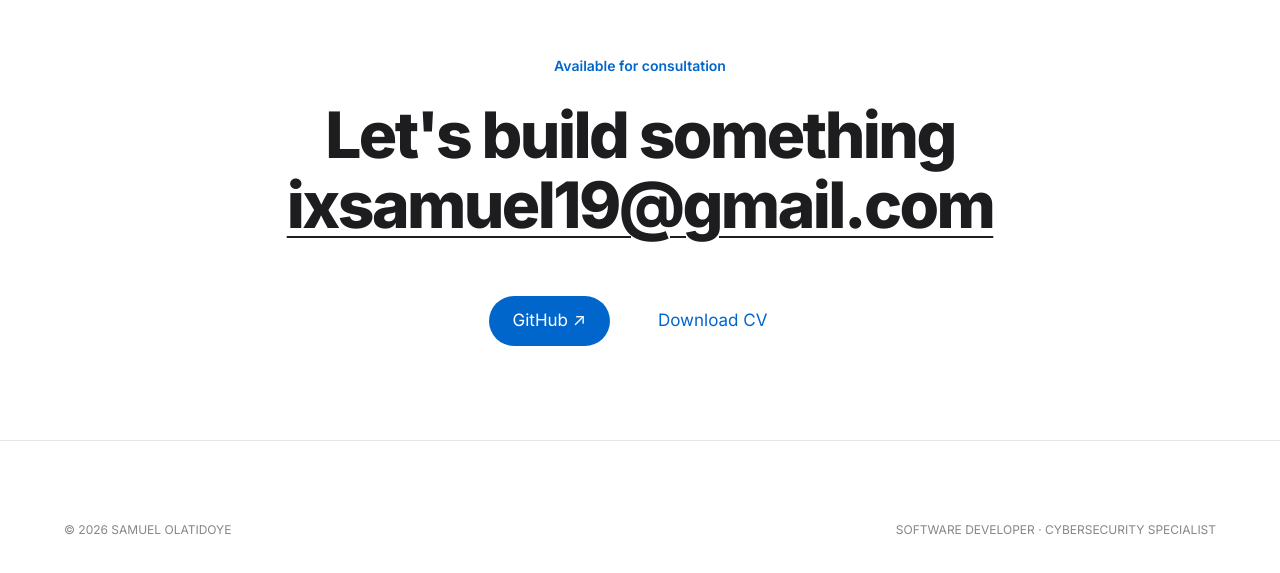
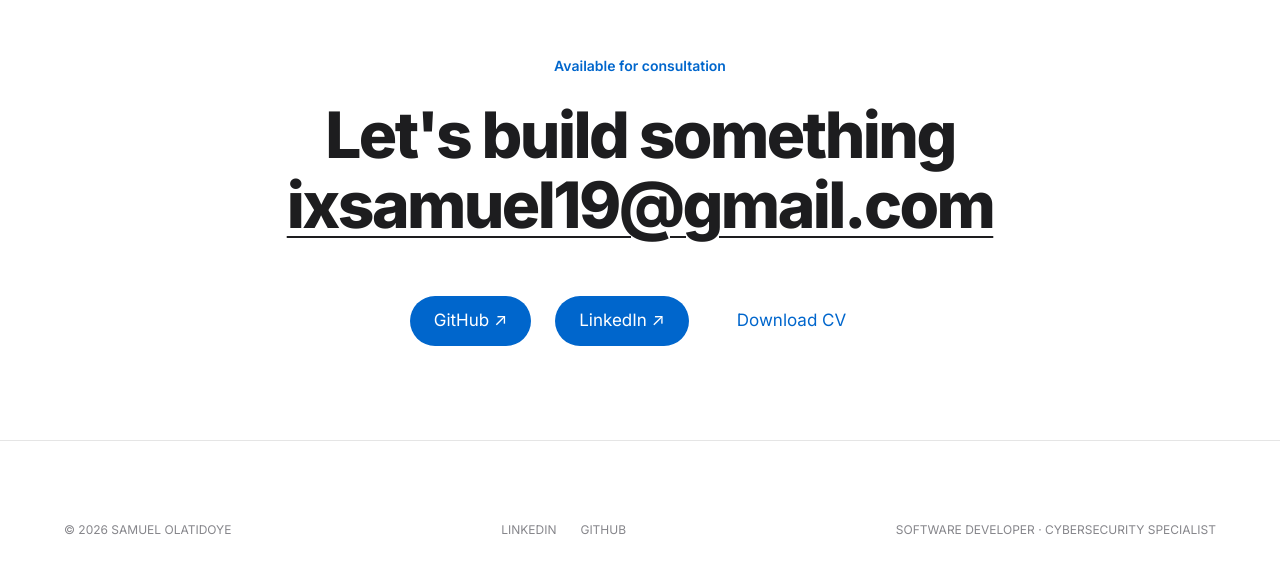
Before and after one commit to sxmuel-py/resume, a React (Vite) app: page / in a window 1280 px wide. Shown: the part 6400-6973 px from the top of the page. Built offline with nearby package versions, Linux system fonts and the light colour scheme.

Commit message:
feat: add LinkedIn profile link to contact and footer

```diff
--- a/src/App.jsx
+++ b/src/App.jsx
@@ -214,6 +214,10 @@ function App() {
         borderTop: "1px solid var(--border)",
       }}>
         <span>© 2026 SAMUEL OLATIDOYE</span>
+        <div style={{ display: "flex", gap: "24px" }}>
+          <a href="https://www.linkedin.com/in/samuel-olatidoye-880279300/" target="_blank" rel="noopener noreferrer" style={{ color: "var(--text-muted)", textDecoration: "none" }}>LINKEDIN</a>
+          <a href="https://github.com/sxmuel-py" target="_blank" rel="noopener noreferrer" style={{ color: "var(--text-muted)", textDecoration: "none" }}>GITHUB</a>
+        </div>
         <span>SOFTWARE DEVELOPER · CYBERSECURITY SPECIALIST</span>
       </footer>
     </div>
--- a/src/components/Contact.jsx
+++ b/src/components/Contact.jsx
@@ -51,6 +51,12 @@ const Contact = () => {
           className="btn-a btn-fill"
         >GitHub ↗</a>
         <a
+          href="https://www.linkedin.com/in/samuel-olatidoye-880279300/"
+          target="_blank"
+          rel="noopener noreferrer"
+          className="btn-a btn-fill"
+        >LinkedIn ↗</a>
+        <a
           href="/Samuel_Olatidoye_CV.docx"
           download="Samuel_Olatidoye_CV.docx"
           className="btn-a btn-ghost"
```
